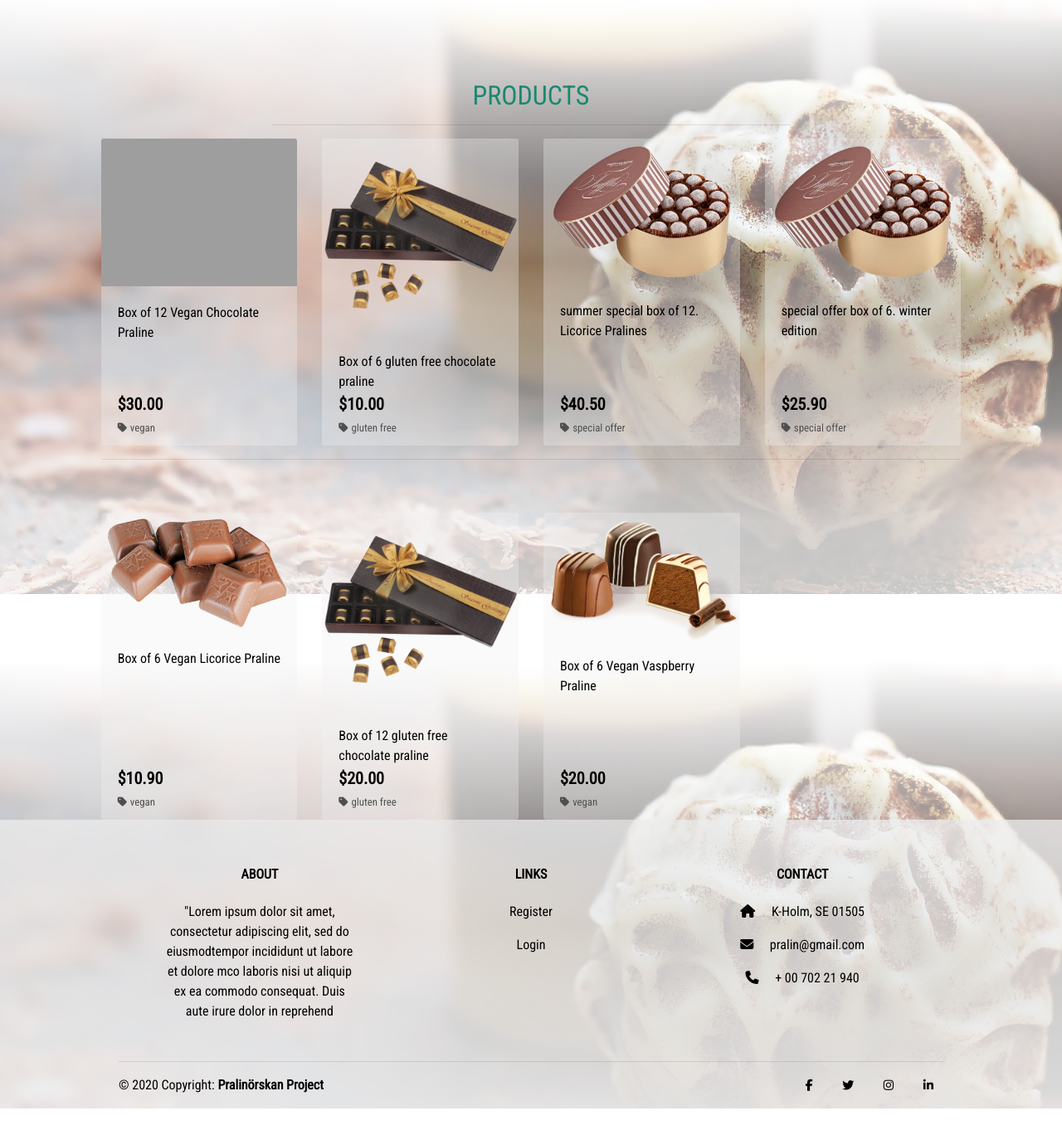
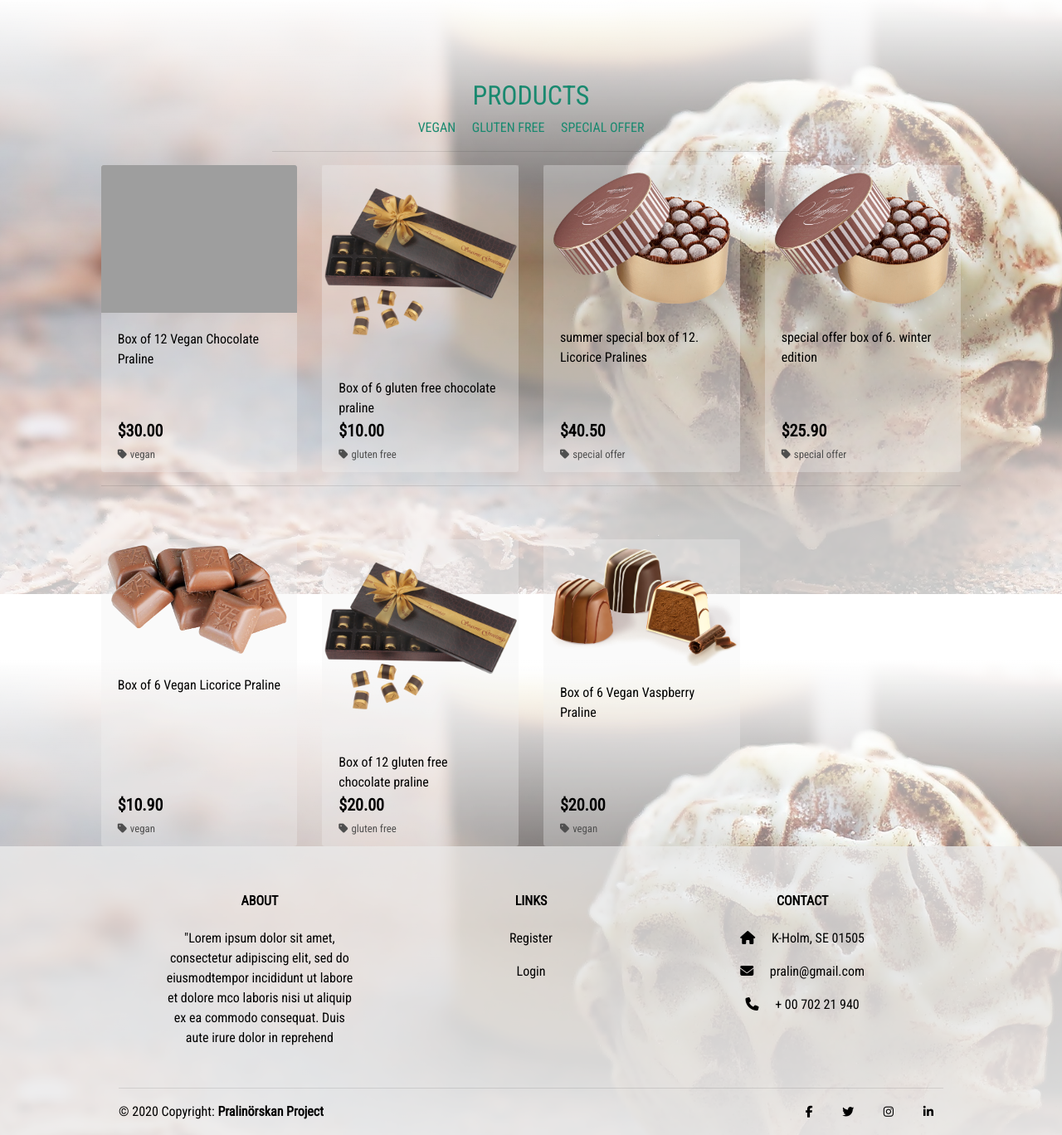
Before and after one commit to Timmy-Bergkvist/Pralinorskan-app, a Django app: template products/templates/products/products.html in a window 1280 px wide. Shown: the part 84-1452 px from the top of the page at 83% size. Before the commit the page ends 1420 px from the top, so only its background shows below. Run offline with Django 3.2, Linux system fonts and the light colour scheme; the template is opened without the code that fills it: values that come from a table or form of the project are taken from there, others are empty; data comes from the database, SQL or seed files in the repository; both versions use the stored data as it was after the commit; parts of the project's set-up code (start-up, migrations or seed data) failed here and were passed over; some libraries are stand-ins or nearby versions; grey boxes are pictures that could not be loaded.

Commit message:
Added current categories to template and styled buttons

```diff
--- a/products/templates/products/products.html
+++ b/products/templates/products/products.html
@@ -14,6 +14,11 @@
         <div class="row">
             <div class="col text-center mt-3">
                 <h2 class="content-header">Products</h2>
+                {% for c in current_categories %}
+                    <a>
+                        <span class="p-2 mt-2 content-header-category">{{ c.friendly_name }}</span>
+                    </a>
+                {% endfor %}
                 <hr class="w-50 mb-1">
             </div>
         </div>
--- a/static/css/base.css
+++ b/static/css/base.css
@@ -127,6 +127,11 @@ body {
     text-transform: uppercase;
 }
 
+.content-header-category {
+  font-family: 'Roboto Condensed', sans-serif;
+    color: #19896F;
+    text-transform: uppercase;
+}
 
 /* from Bulma */
 .icon {
@@ -174,6 +179,11 @@ body {
     color: white;
 }
 
+.btn-secondary {
+  background: #4f4f4f;
+  color: white;
+}
+
 .text-black {
     color: #000 !important;
 }
--- a/templates/base.html
+++ b/templates/base.html
@@ -38,9 +38,9 @@
 
             <li class="nav-item"><a class="nav-link" href="{% url 'home' %}">Home</a></li>
             <li class="nav-item"><a class="nav-link" href="{% url 'products' %}">Products</a></li>
-            <li class="nav-item"><a class="nav-link" href="#">Vegan</a></li>
-            <li class="nav-item"><a class="nav-link" href="#">Gluten Free</a></li>
-            <li class="nav-item"><a class="nav-link" href="#">Special Offers</a></li>
+            <li class="nav-item"><a class="nav-link" href="{% url 'products' %}?category=vegan">Vegan</a></li>
+            <li class="nav-item"><a class="nav-link" href="{% url 'products' %}?category=gluten_free">Gluten Free</a></li>
+            <li class="nav-item"><a class="nav-link" href="{% url 'products' %}?category=special_offer">Special Offers</a></li>
 
 
             <li class="nav-item"><a class="nav-link" href="#"><strong>Register</strong></a></li>
```
Also changed, not shown: products/templates/products/product_detail.html (+4 -4 lines), products/views.py (+10 -1 lines), db.sqlite3.
